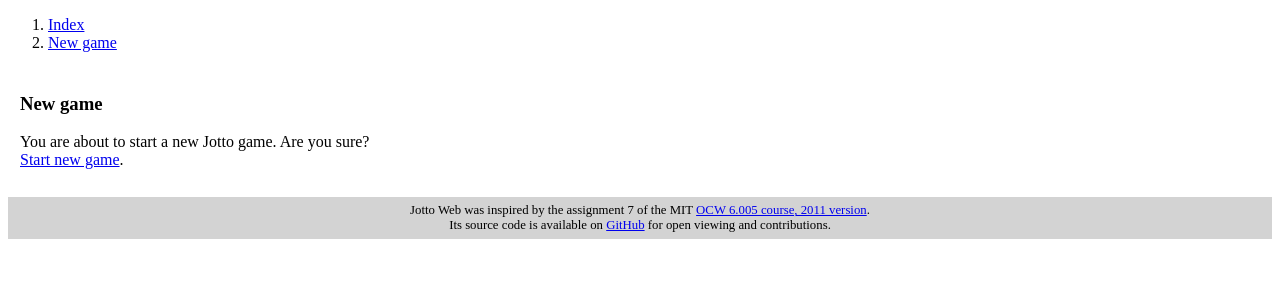
After one commit to acsor/Jotto-Web, a Django app: page /pre_session in a window 1280 px wide. The commit adds this page. Shown: the top 300 px of the page. Run offline with Django 3.2, Linux system fonts and the light colour scheme.

Commit message:
Add basic code to create and view a new game session.

```diff
--- a/JottoWeb/JottoWebApp/admin.py
+++ b/JottoWeb/JottoWebApp/admin.py
@@ -1,4 +1,5 @@
 from django.contrib import admin
-from .models import Puzzle
+from .models import Puzzle, Session
 
 admin.site.register(Puzzle)
+admin.site.register(Session)
--- a/JottoWeb/JottoWebApp/models.py
+++ b/JottoWeb/JottoWebApp/models.py
@@ -12,6 +12,7 @@ class Puzzle(models.Model):
 
 class Session(models.Model):
     puzzle = models.ForeignKey(Puzzle, on_delete=models.CASCADE)
+    # TO-DO Add an is_closed field no mark ended sessions
 
     def __repr__(self):
         pass
--- a/JottoWeb/JottoWebApp/templates/jotto/base.html
+++ b/JottoWeb/JottoWebApp/templates/jotto/base.html
@@ -8,10 +8,6 @@
     <style>
         nav, main, footer {
             display: block;
-        }
-
-        body > nav {
-            margin: 6px;
         }
 
         main {
@@ -33,7 +29,7 @@
         <ol>
             {% block sidebar %}
                 <li><a href="{% url 'jotto:index' %}">Index</a></li>
-                <li><a href="{% url 'jotto:new_session' %}">New game</a></li>
+                <li><a href="{% url 'jotto:pre_session' %}">New game</a></li>
             {% endblock %}
         </ol>
     </nav>
--- a/JottoWeb/JottoWebApp/templates/jotto/index.html
+++ b/JottoWeb/JottoWebApp/templates/jotto/index.html
@@ -5,7 +5,7 @@
 {% block content %}
     <h1>Jotto Web app</h1>
 
-    <h3><a href="{% url 'jotto:new_session' %}">Start a new game</a></h3>
+    <h3><a href="{% url 'jotto:pre_session' %}">Start a new game</a></h3>
 
     <h3>Description</h3>
     <p>
--- /dev/null
+++ b/JottoWeb/JottoWebApp/templates/jotto/pre_session.html
@@ -0,0 +1,12 @@
+{% extends "jotto/base.html" %}
+
+{% block title %}New game | {{ block.super }}{% endblock %}
+
+{% block content %}
+    <h3>New game</h3>
+
+    <p>
+        You are about to start a new Jotto game. Are you sure?<br>
+        <a href="{% url 'jotto:new_session' %}">Start new game</a>.
+    </p>
+{% endblock %}
--- a/JottoWeb/JottoWebApp/urls.py
+++ b/JottoWeb/JottoWebApp/urls.py
@@ -6,5 +6,7 @@ app_name = "jotto"
 
 urlpatterns = [
     url(r"^$", index, name="index"),
-    url(r"^new_session", new_session, name="new_session"),
+    url(r"^pre_session$", pre_session, name="pre_session"),
+    url(r"^new_session$", new_session, name="new_session"),
+    url(r"^session/(?P<session_id>\d+)$", session, name="session"),
 ]
--- a/JottoWeb/JottoWebApp/views.py
+++ b/JottoWeb/JottoWebApp/views.py
@@ -1,12 +1,41 @@
-from django.shortcuts import render, loader
-from django.http import HttpResponse
+from django.shortcuts import render, loader, get_object_or_404
+from django.http import HttpResponse, HttpResponseRedirect
+from django.urls import reverse
+from random import randint
+from .models import Session, Puzzle
 
 
+# TO-DO Update the view functions by using the default view classes
+# as described in the Django tutorial, part 4.
 def index(request):
     template = loader.get_template("jotto/index.html")
 
     return HttpResponse(template.render(dict(), request))
 
 
+def pre_session(request):
+    template = loader.get_template("jotto/pre_session.html")
+
+    return HttpResponse(template.render(dict(), request))
+
+
 def new_session(request):
-    pass
+    puzzles = Puzzle.objects.all()
+    puzzle = puzzles[randint(0, puzzles.count())]
+
+    del puzzles
+
+    curr_session = Session(puzzle=puzzle)
+    curr_session.save()
+
+    return HttpResponseRedirect(reverse("jotto:session", args=(curr_session.id,)))
+
+
+def session(request, session_id):
+    session = get_object_or_404(Session, id=session_id)
+    template = loader.get_template("jotto/session.html")
+    context = {
+        "session": session,
+    }
+
+    return HttpResponse(template.render(context, request))
```
Also changed, not shown: JottoWeb/JottoWebApp/templates/jotto/session.html (added, +11 -0 lines), JottoWeb/JottoWebApp/migrations/0001_initial.py, JottoWeb/db.sqlite3.
